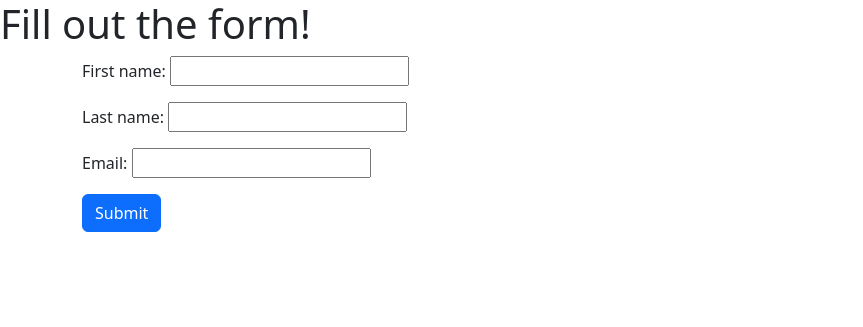
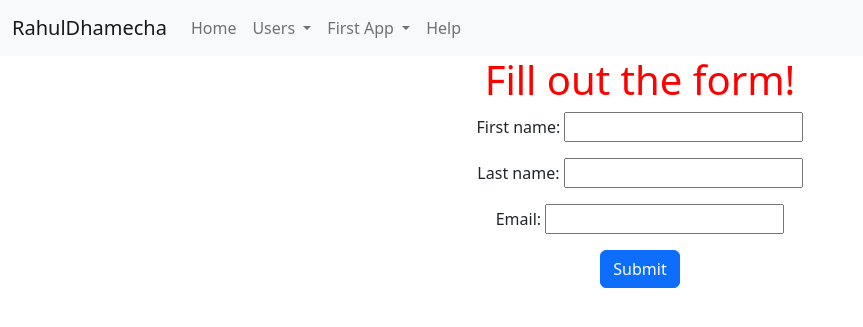
Before and after one commit to rahuldhamecha-infobeans/python-traning, a Django app: page /users/forms/ in a window 1280 px wide. Shown: the top 327 px of the page, without its empty margins (0-863 px from the left). Run offline with Django 4.2, Linux system fonts and the light colour scheme.

Commit message:
Django Template Inhenritance

```diff
--- a/django/first_project/first_app/urls.py
+++ b/django/first_project/first_app/urls.py
@@ -1,8 +1,10 @@
 from django.urls import path, re_path
 from first_app import views
 
+app_name = 'first_app'
+
 urlpatterns = [
-    re_path(r'^$',views.first_app,name='first_app'),
+    re_path(r'^$',views.index,name='first_app'),
     path("test/",views.test_route,name='test_route'),
     path("forms/",views.form_view,name='form_view')
 ]
--- /dev/null
+++ b/django/first_project/templates/layouts/index.html
@@ -0,0 +1,68 @@
+<!doctype html>
+{% load static %}
+<html lang="en">
+<head>
+    <meta charset="UTF-8">
+    <meta name="viewport"
+          content="width=device-width, user-scalable=no, initial-scale=1.0, maximum-scale=1.0, minimum-scale=1.0">
+    <meta http-equiv="X-UA-Compatible" content="ie=edge">
+    <title>{% block page_title %}{% endblock %} | Demo Site</title>
+    <link rel="stylesheet" href="https://cdn.jsdelivr.net/npm/bootstrap@5.2.3/dist/css/bootstrap.min.css" integrity="sha384-rbsA2VBKQhggwzxH7pPCaAqO46MgnOM80zW1RWuH61DGLwZJEdK2Kadq2F9CUG65" crossorigin="anonymous">
+    <link rel="stylesheet" href="{%static 'css/styles.css' %}" />
+</head>
+<body>
+<nav class="navbar navbar-expand-lg navbar-light bg-light">
+  <div class="container-fluid">
+    <a class="navbar-brand" href="{% url 'index' %}">RahulDhamecha</a>
+    <button
+      class="navbar-toggler"
+      type="button"
+      data-mdb-toggle="collapse"
+      data-mdb-target="#navbarNav"
+      aria-controls="navbarNav"
+      aria-expanded="false"
+      aria-label="Toggle navigation"
+    >
+      <i class="fas fa-bars"></i>
+    </button>
+    <div class="collapse navbar-collapse" id="navbarNav">
+      <ul class="navbar-nav">
+        <li class="nav-item">
+          <a class="nav-link" aria-current="page" href="{% url 'index' %}">Home</a>
+        </li>
+         <li class="nav-item dropdown">
+        <a class="nav-link dropdown-toggle"  href="#" id="navbarDropdown" role="button" data-toggle="dropdown" aria-haspopup="true" aria-expanded="false">
+          Users
+        </a>
+        <div class="dropdown-menu" aria-labelledby="navbarDropdown">
+          <a class="dropdown-item" href="{% url 'users:user_index' %}">Users</a>
+          <a class="dropdown-item" href="{% url 'users:user_registration' %}">Add New User</a>
+        </div>
+      </li>
+
+        <li class="nav-item dropdown">
+        <a class="nav-link dropdown-toggle"  href="#" id="navbarDropdown1" role="button" data-toggle="dropdown" aria-haspopup="true" aria-expanded="false">
+          First App
+        </a>
+        <div class="dropdown-menu" aria-labelledby="navbarDropdown1">
+          <a class="dropdown-item" href="{% url 'first_app:first_app' %}">First App</a>
+          <a class="dropdown-item" href="{% url 'first_app:form_view' %}">First App Form</a>
+        </div>
+      </li>
+
+        <li class="nav-item">
+          <a class="nav-link" aria-current="page" href="{% url 'help' %}">Help</a>
+        </li>
+      </ul>
+    </div>
+  </div>
+</nav>
+<div class="container-fluid">
+  {% block body_block %}
+  <!-- Anything outsite of this block will be extended.   -->
+  {% endblock %}
+</div>
+<script src="https://code.jquery.com/jquery-3.5.1.slim.min.js" integrity="sha384-DfXdz2htPH0lsSSs5nCTpuj/zy4C+OGpamoFVy38MVBnE+IbbVYUew+OrCXaRkfj" crossorigin="anonymous"></script>
+<script src="https://cdn.jsdelivr.net/npm/bootstrap@4.5.3/dist/js/bootstrap.bundle.min.js" integrity="sha384-ho+j7jyWK8fNQe+A12Hb8AhRq26LrZ/JpcUGGOn+Y7RsweNrtN/tE3MoK7ZeZDyx" crossorigin="anonymous"></script>
+</body>
+</html>
--- a/django/first_project/templates/user_app/forms.html
+++ b/django/first_project/templates/user_app/forms.html
@@ -1,15 +1,9 @@
 <!doctype html>
-<html lang="en">
-<head>
-    <meta charset="UTF-8">
-    <meta name="viewport"
-          content="width=device-width, user-scalable=no, initial-scale=1.0, maximum-scale=1.0, minimum-scale=1.0">
-    <meta http-equiv="X-UA-Compatible" content="ie=edge">
-    <title>Forms Page</title>
-    <link rel="stylesheet" href="https://cdn.jsdelivr.net/npm/bootstrap@5.2.3/dist/css/bootstrap.min.css" integrity="sha384-rbsA2VBKQhggwzxH7pPCaAqO46MgnOM80zW1RWuH61DGLwZJEdK2Kadq2F9CUG65" crossorigin="anonymous">
-    <script src="https://cdn.jsdelivr.net/npm/bootstrap@5.2.3/dist/js/bootstrap.min.js" integrity="sha384-cuYeSxntonz0PPNlHhBs68uyIAVpIIOZZ5JqeqvYYIcEL727kskC66kF92t6Xl2V" crossorigin="anonymous"></script>
-</head>
-<body>
+{% extends "layouts/index.html" %}
+
+{% block page_title %}Create User{% endblock %}
+
+{% block body_block %}
 <h1>Fill out the form!</h1>
 <div class="container">
     <form class="form form-group" method="post">
@@ -18,5 +12,4 @@
         {% csrf_token %}
     </form>
 </div>
-</body>
-</html>
+{% endblock %}
--- a/django/first_project/user_app/urls.py
+++ b/django/first_project/user_app/urls.py
@@ -1,5 +1,7 @@
 from django.urls import path, re_path
 from user_app import views
+
+app_name = "users"
 
 urlpatterns = [
     re_path(r'^$',views.index,name='user_index'),
--- a/django/first_project/user_app/views.py
+++ b/django/first_project/user_app/views.py
@@ -4,8 +4,9 @@
 # Create your views here.
 
 def index(request):
+    page_name = 'Users'
     users = User.objects.order_by('id')
-    user_content = {'users' : users}
+    user_content = {'users' : users,'page_title' : page_name}
     return render(request,'user_app/index.html',user_content)
 
 def register(request):
```
Also changed, not shown: django/first_project/templates/first_app/forms.html (+6 -13 lines), django/first_project/templates/first_app/help.html (+8 -13 lines), django/first_project/templates/first_app/index.html (+6 -13 lines), django/first_project/templates/user_app/index.html (+8 -14 lines).
